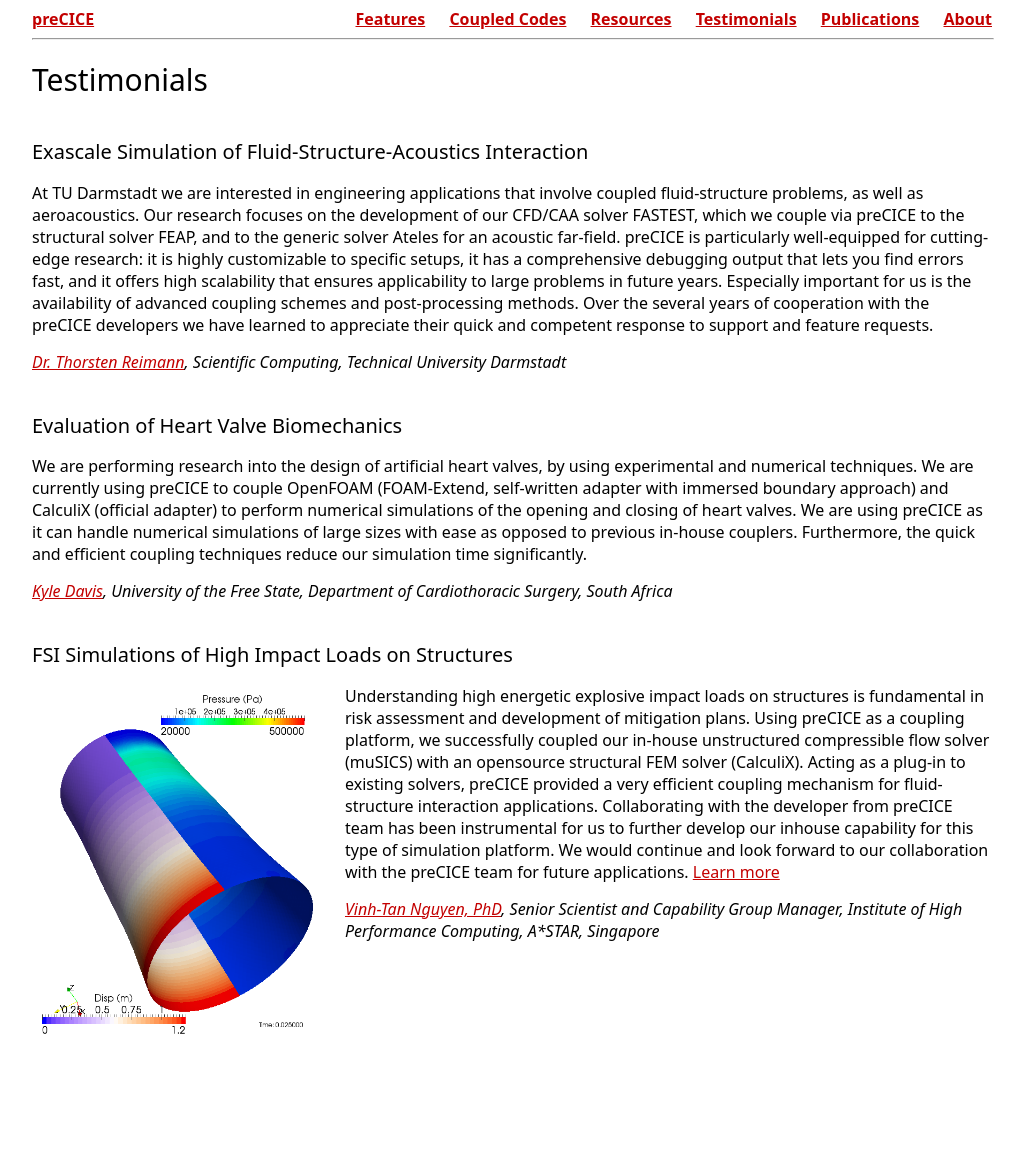
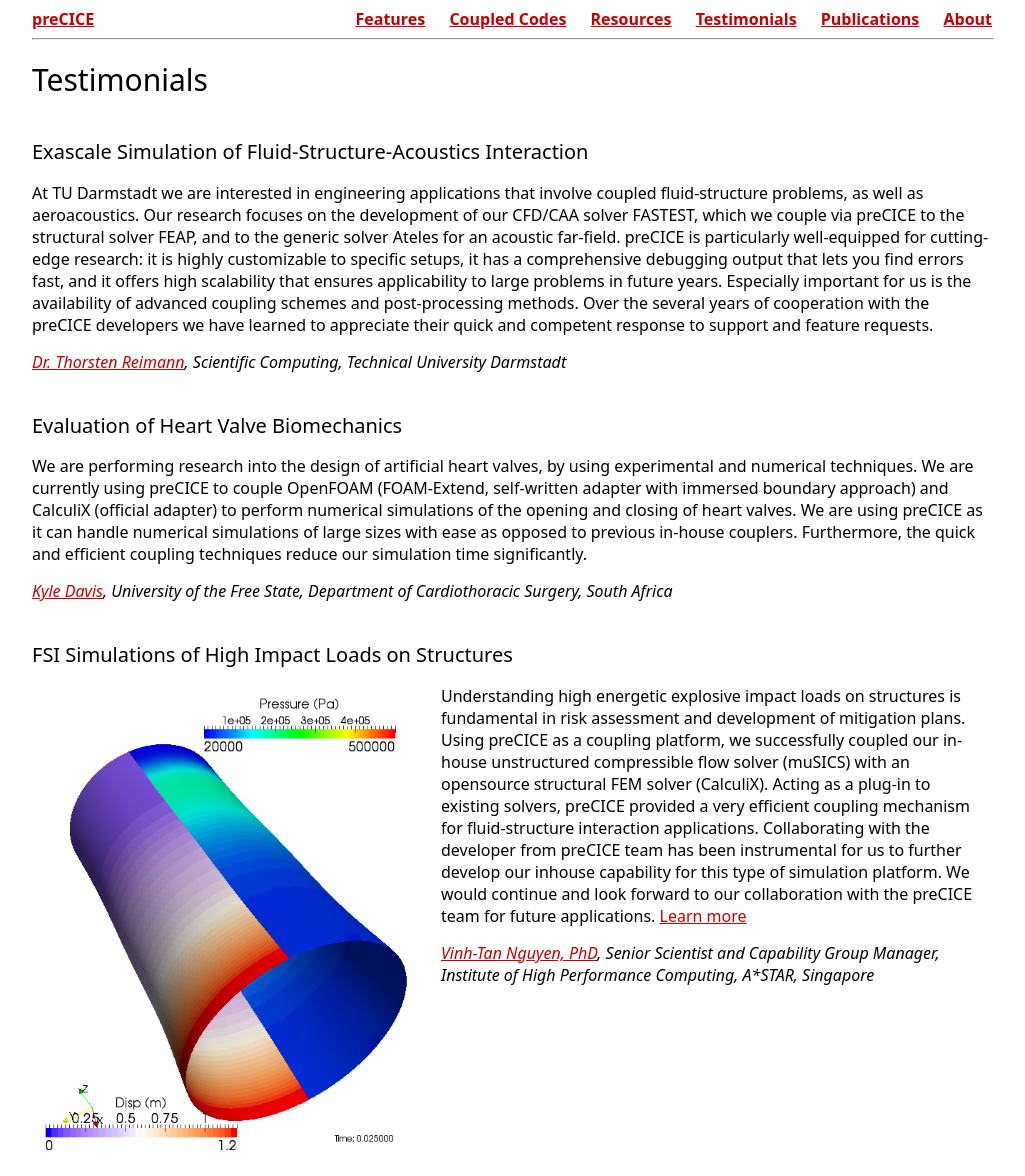
Before and after one commit to precice/precice.github.io_old, a Jekyll site: the page built from 05-testimonials.html, in a window 1280 px wide. Shown: the whole page, without its empty margins (128-1153 px from the left). Built offline with Jekyll 4.4.1, drawn with Linux system fonts in a browser that asks for light colours; before the commit the page ends 1055 px from its top, so only the background shows below that.

Commit message:
image test2

```diff
--- a/css/main.css
+++ b/css/main.css
@@ -91,6 +91,22 @@
 
 .testimonial_content img {
       margin-right: 25px;
-	  width: 30%;
+	  width: 40%;
+}
 
+
+@media(max-width:768px) {
+    testimonial_content img {
+        width:50%;
+    }
 }
+
+@media(max-width:400px) {
+    testimonial_content {
+        display:block;
+    }
+	testimonal_content img {
+		width: 100%;
+		margin: 0;
+	}
+}
```
